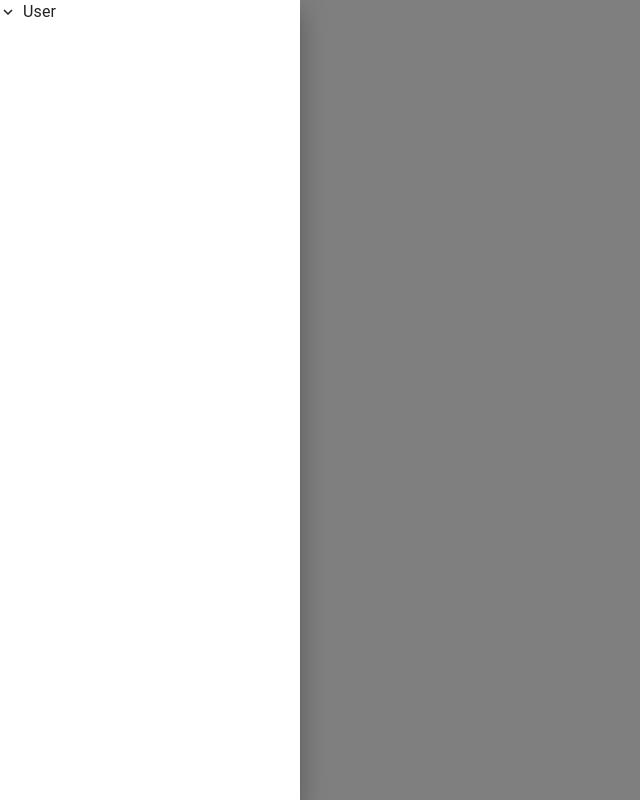
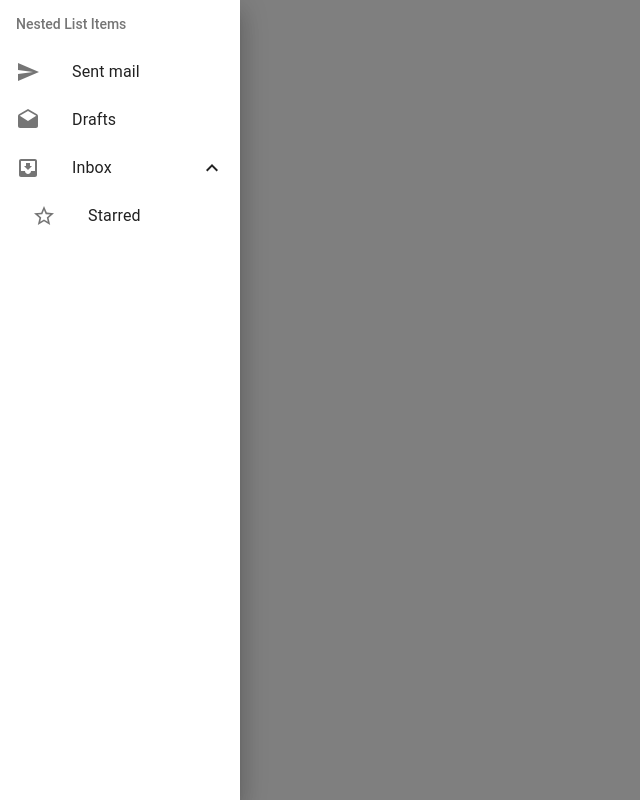
Before and after one commit to alanfernandes63/frontend-user-register, a React (Create React App) app: page / in a window 1280 px wide. Shown: the whole page, without its empty margins (0-640 px from the left). Built offline with nearby package versions, Linux system fonts and the light colour scheme.

Commit message:
adicionando o componente drawer e sua lista

```diff
--- a/src/App.js
+++ b/src/App.js
@@ -1,10 +1,10 @@
 import React from 'react';
-import MyButton from './components/drawer'
+import ComponenteDrawer from './components/drawer/index';
 
 function App() {
   return (
     <div className="App">
-      <MyButton></MyButton>
+     <ComponenteDrawer></ComponenteDrawer>
     </div>
   );
 }
--- a/src/components/drawer.js
+++ /dev/null
@@ -1,39 +0,0 @@
-import React from 'react';
-import Drawer from '@material-ui/core/Drawer';
-import TreeView from '@material-ui/lab/TreeView';
-import TreeItem from '@material-ui/lab/TreeItem';
-import ListStyle from './style'
-import ExpandMoreIcon from '@material-ui/icons/ExpandMore';
-import ChevronRightIcon from '@material-ui/icons/ChevronRight';
-
-const MakeList = () => {
-
-
-  const classes = ListStyle();
-
-  return(
-    <div className={ classes.list } role="presentation">
-
-      {
-        <TreeView
-        defaultExpandIcon={ <ExpandMoreIcon /> }
-        defaultCollapseIcon={ <ChevronRightIcon /> }>
-          <TreeItem label="User">
-            <TreeItem label="add"></TreeItem>
-            <TreeItem label="list"></TreeItem>
-          </TreeItem>
-        </TreeView>
-
-      }
-
-      </div>
-  )
-}
-
-export default function Mybutton(){
-  return(
-    <Drawer open={true}>
-      { MakeList() }
-    </Drawer>
-  );
-}
--- /dev/null
+++ b/src/components/drawer/index.js
@@ -0,0 +1,29 @@
+import React from 'react';
+import Drawer from '@material-ui/core/Drawer';
+import NestedList from './list/index';
+import { makeStyles } from '@material-ui/core/styles';
+
+
+const useStyles = makeStyles( theme => (
+    {
+      drawPaper:{
+        width:240
+      }
+    }
+  )
+);
+
+
+export default function ComponentDrawer(){
+  const classes = useStyles();
+  console.log(classes.drawPaper)
+  return (
+    <div>
+    <Drawer
+    classes={{paper:classes.drawPaper}}
+    open={true}>
+      <NestedList></NestedList>
+    </Drawer>
+    </div>
+  );
+}
--- /dev/null
+++ b/src/components/drawer/list/index.js
@@ -0,0 +1,77 @@
+import React from 'react';
+import { makeStyles } from '@material-ui/core/styles';
+import ListSubheader from '@material-ui/core/ListSubheader';
+import List from '@material-ui/core/List';
+import ListItem from '@material-ui/core/ListItem';
+import ListItemIcon from '@material-ui/core/ListItemIcon';
+import ListItemText from '@material-ui/core/ListItemText';
+import Collapse from '@material-ui/core/Collapse';
+import InboxIcon from '@material-ui/icons/MoveToInbox';
+import DraftsIcon from '@material-ui/icons/Drafts';
+import SendIcon from '@material-ui/icons/Send';
+import ExpandLess from '@material-ui/icons/ExpandLess';
+import ExpandMore from '@material-ui/icons/ExpandMore';
+import StarBorder from '@material-ui/icons/StarBorder';
+
+const useStyles = makeStyles(theme => ({
+  root: {
+    width: '100%',
+    maxWidth: 360,
+    backgroundColor: theme.palette.background.paper,
+  },
+  nested: {
+    paddingLeft: theme.spacing(4),
+  },
+}));
+
+export default function NestedList() {
+  const classes = useStyles();
+  const [open, setOpen] = React.useState(true);
+
+  const handleClick = () => {
+    setOpen(!open);
+  };
+
+  return (
+    <List
+      component="nav"
+      aria-labelledby="nested-list-subheader"
+      subheader={
+        <ListSubheader component="div" id="nested-list-subheader">
+          Nested List Items
+        </ListSubheader>
+      }
+      className={classes.root}
+    >
+      <ListItem button>
+        <ListItemIcon>
+          <SendIcon />
+        </ListItemIcon>
+        <ListItemText primary="Sent mail" />
+      </ListItem>
+      <ListItem button>
+        <ListItemIcon>
+          <DraftsIcon />
+        </ListItemIcon>
+        <ListItemText primary="Drafts" />
+      </ListItem>
+      <ListItem button onClick={handleClick}>
+        <ListItemIcon>
+          <InboxIcon />
+        </ListItemIcon>
+        <ListItemText primary="Inbox" />
+        {open ? <ExpandLess /> : <ExpandMore />}
+      </ListItem>
+      <Collapse in={open} timeout="auto" unmountOnExit>
+        <List component="div" disablePadding>
+          <ListItem button className={classes.nested}>
+            <ListItemIcon>
+              <StarBorder />
+            </ListItemIcon>
+            <ListItemText primary="Starred" />
+          </ListItem>
+        </List>
+      </Collapse>
+    </List>
+  );
+}
--- a/src/components/style.js
+++ b/src/components/drawer/style.js
@@ -5,6 +5,9 @@
     list:{
       width:300,
     },
+    group:{
+      backgroundColor:'red',
+    }
   }
   ));
 
```
Also changed, not shown: src/components/nav-bar.js (deleted, +0 -25 lines).
